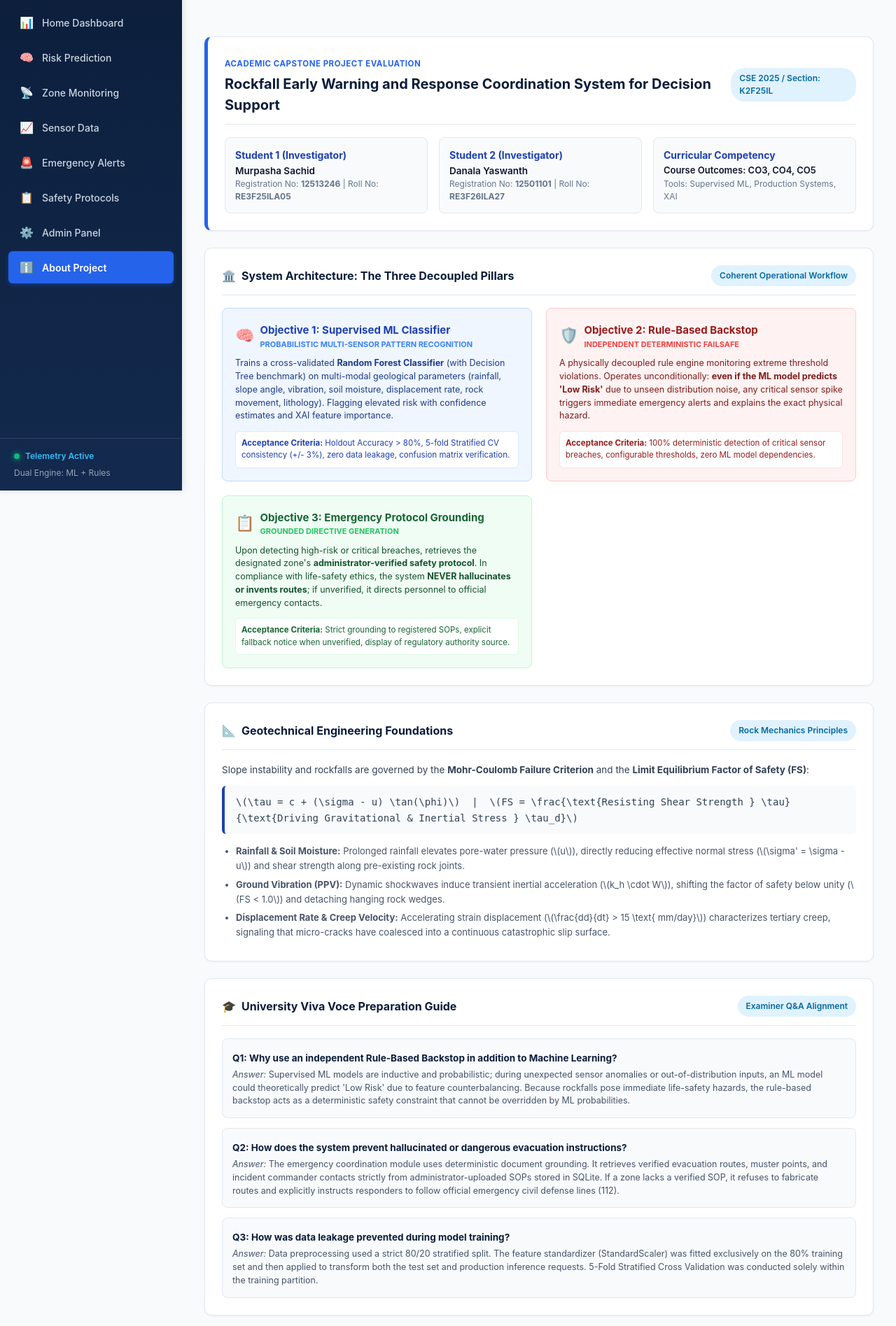
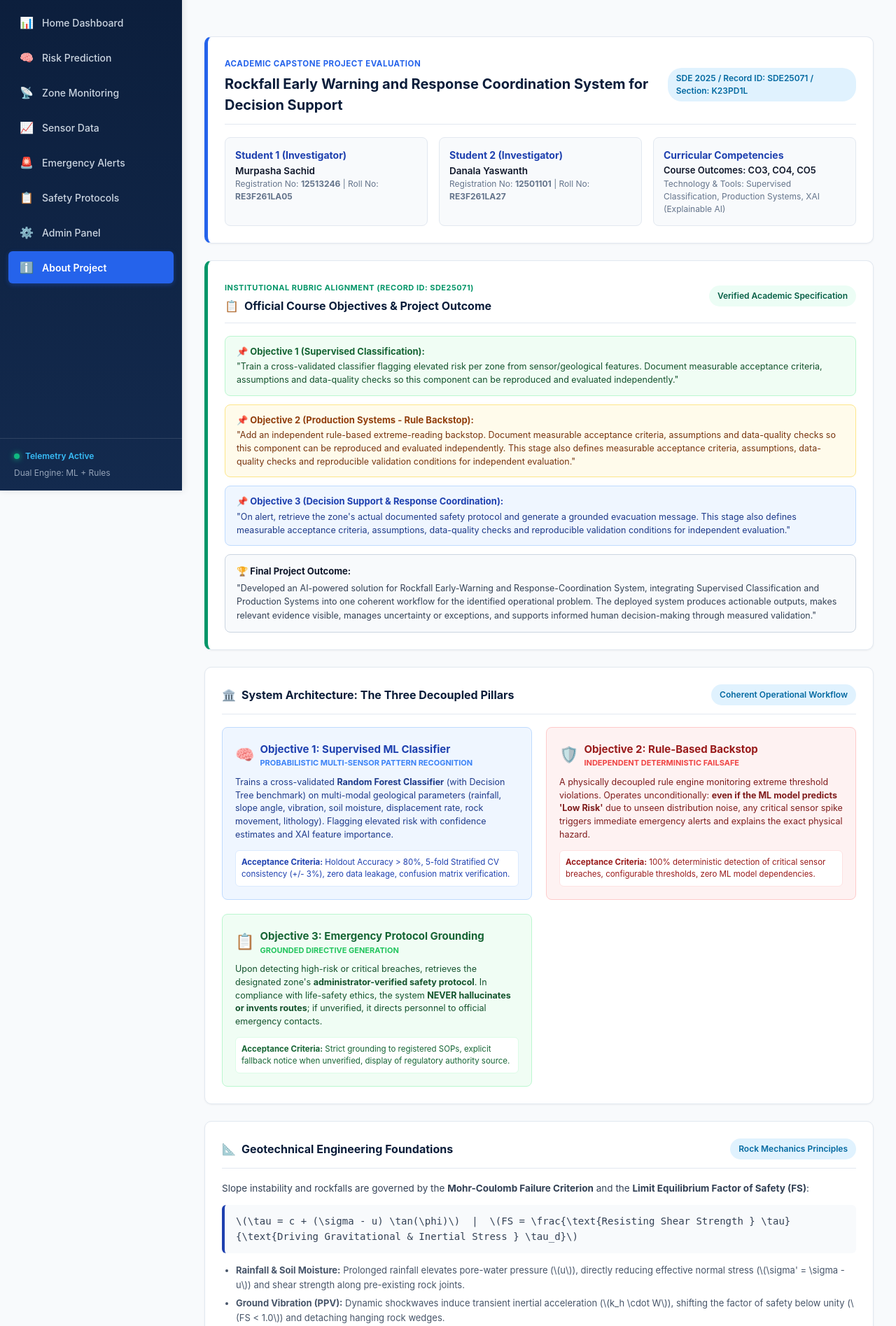
Before and after one commit to ShahidNurpasha/TerraSense-ML-Rockfall-Detection, a Flask app: page /about in a window 1280 px wide. Shown: the part 99-1994 px from the top of the page at 70% size. Run offline with Flask 3, Linux system fonts and the light colour scheme.

Commit message:
Update academic details to SDE25071 K23PD1L, add run_app launcher, and refine server binding

```diff
--- a/app.py
+++ b/app.py
@@ -648,6 +648,6 @@ def api_protocol(zone_id):
 if __name__ == '__main__':
     print("="*60)
     print("Rockfall Early Warning and Response Coordination System")
-    print("Server starting on http://127.0.0.1:5000")
+    print("Server starting on http://127.0.0.1:5000 (0.0.0.0)")
     print("="*60)
-    app.run(host='127.0.0.1', port=5000, debug=True)
+    app.run(host='0.0.0.0', port=5000, debug=False)
--- a/templates/about.html
+++ b/templates/about.html
@@ -12,26 +12,67 @@
             <span style="font-size: 11.5px; font-weight: 700; color: #2563eb; text-transform: uppercase; letter-spacing: 0.5px;">Academic Capstone Project Evaluation</span>
             <h2 style="font-size: 20px; color: #0b1d3a; margin-top: 4px;">Rockfall Early Warning and Response Coordination System for Decision Support</h2>
         </div>
-        <span class="system-badge">CSE 2025 / Section: K2F25IL</span>
+        <span class="system-badge">SDE 2025 / Record ID: SDE25071 / Section: K23PD1L</span>
     </div>
 
     <div style="display: grid; grid-template-columns: repeat(auto-fit, minmax(280px, 1fr)); gap: 16px; margin-top: 14px;">
         <div style="background: #f8fafc; padding: 14px; border-radius: 8px; border: 1px solid #e2e8f0;">
             <strong style="color: #1e40af; font-size: 14px; display: block;">Student 1 (Investigator)</strong>
             <div style="font-size: 13.5px; font-weight: 600; color: #0f172a; margin-top: 2px;">Murpasha Sachid</div>
-            <div style="font-size: 12px; color: #64748b;">Registration No: <strong>12513246</strong> | Roll No: <strong>RE3F25ILA05</strong></div>
+            <div style="font-size: 12px; color: #64748b;">Registration No: <strong>12513246</strong> | Roll No: <strong>RE3F261LA05</strong></div>
         </div>
 
         <div style="background: #f8fafc; padding: 14px; border-radius: 8px; border: 1px solid #e2e8f0;">
             <strong style="color: #1e40af; font-size: 14px; display: block;">Student 2 (Investigator)</strong>
             <div style="font-size: 13.5px; font-weight: 600; color: #0f172a; margin-top: 2px;">Danala Yaswanth</div>
-            <div style="font-size: 12px; color: #64748b;">Registration No: <strong>12501101</strong> | Roll No: <strong>RE3F26ILA27</strong></div>
+            <div style="font-size: 12px; color: #64748b;">Registration No: <strong>12501101</strong> | Roll No: <strong>RE3F261LA27</strong></div>
         </div>
 
         <div style="background: #f8fafc; padding: 14px; border-radius: 8px; border: 1px solid #e2e8f0;">
-            <strong style="color: #1e40af; font-size: 14px; display: block;">Curricular Competency</strong>
+            <strong style="color: #1e40af; font-size: 14px; display: block;">Curricular Competencies</strong>
             <div style="font-size: 13px; font-weight: 600; color: #0f172a; margin-top: 2px;">Course Outcomes: CO3, CO4, CO5</div>
-            <div style="font-size: 12px; color: #64748b;">Tools: Supervised ML, Production Systems, XAI</div>
+            <div style="font-size: 12px; color: #64748b;">Technology & Tools: Supervised Classification, Production Systems, XAI (Explainable AI)</div>
+        </div>
+    </div>
+</div>
+
+<!-- Official University Course Rubric Alignment -->
+<div class="dashboard-card" style="border-left: 5px solid #059669; background: #ffffff;">
+    <div class="card-header-flex">
+        <div>
+            <span style="font-size: 11px; font-weight: 700; color: #059669; text-transform: uppercase; letter-spacing: 0.5px;">Institutional Rubric Alignment (Record ID: SDE25071)</span>
+            <h3 class="card-title" style="margin-top: 4px;"><span>📋</span> Official Course Objectives & Project Outcome</h3>
+        </div>
+        <span class="system-badge" style="background:#ecfdf5; color:#065f46; border-color:#a7f3d0;">Verified Academic Specification</span>
+    </div>
+
+    <div style="display: flex; flex-direction: column; gap: 12px; margin-top: 10px;">
+        <div style="background: #f0fdf4; border: 1px solid #bbf7d0; border-radius: 8px; padding: 12px 16px;">
+            <strong style="color: #166534; font-size: 13px; display: block; margin-bottom: 3px;">📌 Objective 1 (Supervised Classification):</strong>
+            <p style="font-size: 12.5px; color: #14532d; line-height: 1.5; margin: 0;">
+                "Train a cross-validated classifier flagging elevated risk per zone from sensor/geological features. Document measurable acceptance criteria, assumptions and data-quality checks so this component can be reproduced and evaluated independently."
+            </p>
+        </div>
+
+        <div style="background: #fffbeb; border: 1px solid #fde68a; border-radius: 8px; padding: 12px 16px;">
+            <strong style="color: #92400e; font-size: 13px; display: block; margin-bottom: 3px;">📌 Objective 2 (Production Systems - Rule Backstop):</strong>
+            <p style="font-size: 12.5px; color: #78350f; line-height: 1.5; margin: 0;">
+                "Add an independent rule-based extreme-reading backstop. Document measurable acceptance criteria, assumptions and data-quality checks so this component can be reproduced and evaluated independently. This stage also defines measurable acceptance criteria, assumptions, data-quality checks and reproducible validation conditions for independent evaluation."
+            </p>
+        </div>
+
+        <div style="background: #eff6ff; border: 1px solid #bfdbfe; border-radius: 8px; padding: 12px 16px;">
+            <strong style="color: #1e40af; font-size: 13px; display: block; margin-bottom: 3px;">📌 Objective 3 (Decision Support & Response Coordination):</strong>
+            <p style="font-size: 12.5px; color: #1e3a8a; line-height: 1.5; margin: 0;">
+                "On alert, retrieve the zone's actual documented safety protocol and generate a grounded evacuation message. This stage also defines measurable acceptance criteria, assumptions, data-quality checks and reproducible validation conditions for independent evaluation."
+            </p>
+        </div>
+
+        <div style="background: #f8fafc; border: 1px solid #cbd5e1; border-radius: 8px; padding: 14px 16px;">
+            <strong style="color: #0f172a; font-size: 13px; display: block; margin-bottom: 4px;">🏆 Final Project Outcome:</strong>
+            <p style="font-size: 12.5px; color: #334155; line-height: 1.55; margin: 0;">
+                "Developed an AI-powered solution for Rockfall Early-Warning and Response-Coordination System, integrating Supervised Classification and Production Systems into one coherent workflow for the identified operational problem. The deployed system produces actionable outputs, makes relevant evidence visible, manages uncertainty or exceptions, and supports informed human decision-making through measured validation."
+            </p>
         </div>
     </div>
 </div>
```
Also changed, not shown: README.md, 1 other file.
